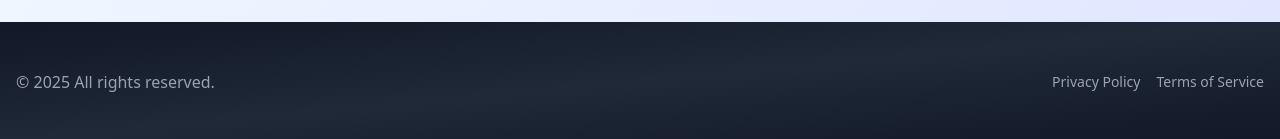
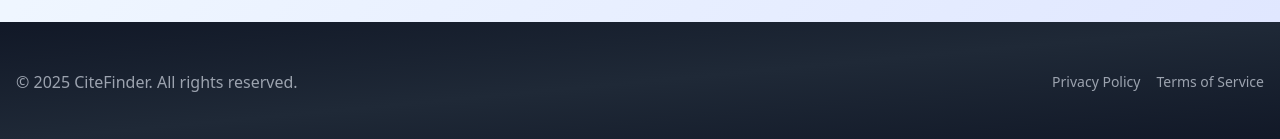
Before and after one commit to KarimOsmanGH/CiteFinder, a Next.js app: page / in a window 1280 px wide. Shown: the part 1442-1581 px from the top of the page. Built offline with nearby package versions, Linux system fonts and the light colour scheme; no server answers.

Commit message:
Add CiteFinder back to footer copyright

```diff
--- a/components/Footer.tsx
+++ b/components/Footer.tsx
@@ -14,11 +14,11 @@ export default function Footer() {
 
         <div className="flex flex-col md:flex-row justify-between items-center space-y-4 md:space-y-0">
           {/* Copyright */}
-          <div className="flex items-center space-x-2">
-            <span className="text-gray-400">
-              © {currentYear} All rights reserved.
-            </span>
-          </div>
+                      <div className="flex items-center space-x-2">
+              <span className="text-gray-400">
+                © {currentYear} CiteFinder. All rights reserved.
+              </span>
+            </div>
 
           {/* Legal Links */}
           <div className="flex items-center space-x-4">
```
